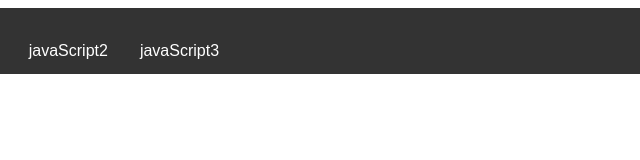
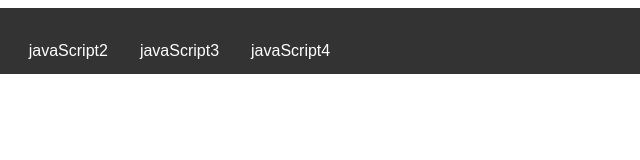
Before and after one commit to berreleeuw/githubpages-introcutie, a plain HTML site: page index.html in a window 1280 px wide. Shown: the full height of the page, 567-1207 px from the left. Drawn offline with Linux system fonts and the light colour scheme.

Commit message:
javascript4 toegevoegd aan index

```diff
--- a/index.html
+++ b/index.html
@@ -17,6 +17,7 @@
     <p><a href="javaScript1">javaScript1</a></p>
     <p><a href="JavaScript2">javaScript2</a></p>
     <p><a href="JavaScript3">javaScript3</a></p>
+    <p><a href="JavaScript4">javaScript4</a></p>
 </nav>
 </body>
 </html>
```
Also changed, not shown: JavaScript4/index.html (+0 -1 lines), JavaScript4/scripts/manVanAn.js (line endings or trailing spaces).
